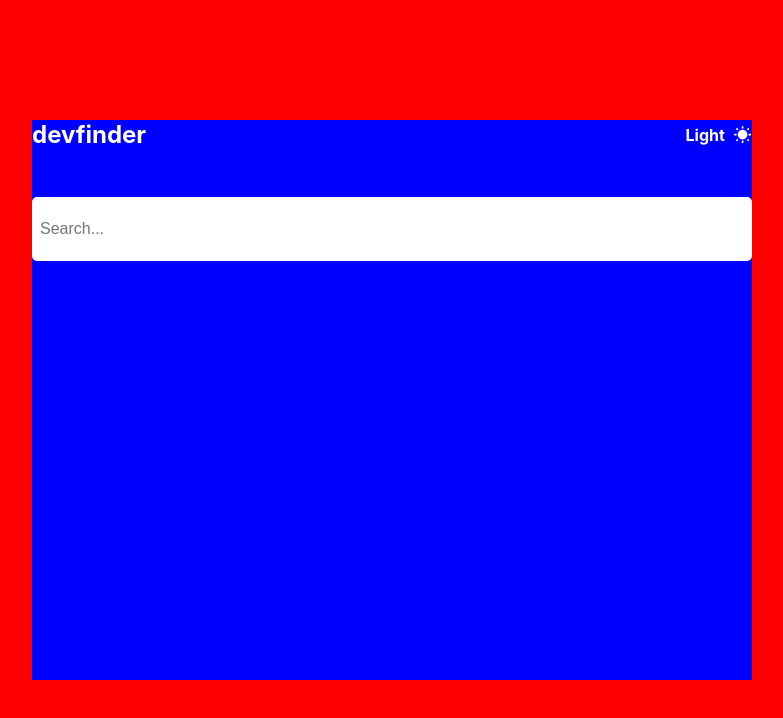
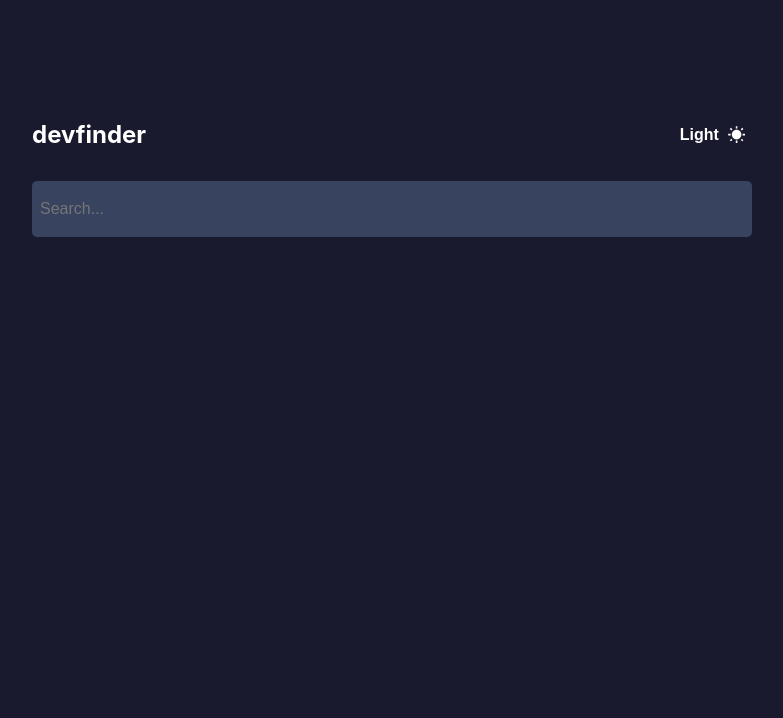
Before and after one commit to kylecalbert/user-search, a React (Create React App) app: page / in a window 1280 px wide. Shown: the top 718 px of the page, without its empty margins (248-1031 px from the left). Built offline with nearby package versions, Linux system fonts and the light colour scheme.

Commit message:
feature: dark mode feature added to app

```diff
--- a/src/App.js
+++ b/src/App.js
@@ -1,17 +1,19 @@
 import React, { useState } from 'react';
 import { QueryClient, QueryClientProvider } from '@tanstack/react-query';
-
 import { AppContainer } from './App.styled';
 import { UserSearch } from './Components/UserSearch/UserSearch';
+import { ThemeProvider } from './Components/ThemeContext/ThemeContext';
 function App() {
   const client = new QueryClient();
 
   return (
-    <AppContainer className="App">
-      <QueryClientProvider client={client}>
-        <UserSearch />
-      </QueryClientProvider>
-    </AppContainer>
+    <ThemeProvider>
+      <AppContainer className="App">
+        <QueryClientProvider client={client}>
+          <UserSearch />
+        </QueryClientProvider>
+      </AppContainer>
+    </ThemeProvider>
   );
 }
 
--- a/src/App.styled.js
+++ b/src/App.styled.js
@@ -6,13 +6,12 @@ export const AppContainer = styled.div`
   flex-direction: column;
   align-items: center;
   justify-content: center;
-  background-color: red;
+  background-color: ${(props) => props.theme.background};
 
   height: 100vh;
   width: 100vw;
 
   @media (max-width: 768px) {
-    background-color: red;
     height: 100%;
 
     align-items: center;
--- a/src/Components/Searchbar/Searchbar.styled.js
+++ b/src/Components/Searchbar/Searchbar.styled.js
@@ -3,7 +3,6 @@ import styled from 'styled-components';
 export const StyledSearchContainer = styled.form`
   display: flex;
   align-items: center;
-  background-color: #f5f5f5;
 
   border-radius: 10px;
 
@@ -15,7 +14,10 @@ export const StyledSearchInput = styled.input`
   outline: none;
   font-size: 16px;
   width: 100%;
-  height: 3rem;
+  height: 2.5rem;
+
+  background-color: ${(props) => props.theme.backgroundSecondary};
+  color: ${(props) => props.theme.text};
   border-radius: 5px;
   padding: 0.5rem;
 `;
--- a/src/Components/Text/Text.js
+++ b/src/Components/Text/Text.js
@@ -3,7 +3,7 @@ import styled from 'styled-components';
 
 import { darkModeColors } from '../../constants/colors';
 const StyledText = styled.div`
-  color: ${(props) => props.color || darkModeColors.textPrimary};
+  color: ${(props) => props.theme.text};
   font-size: ${(props) => props.size || '1rem'};
   font-weight: ${(props) => props.fontWeight || 'bold'};
   margin: ${(props) => props.margin || '0'};
--- /dev/null
+++ b/src/Components/ThemeContext/ThemeContext.js
@@ -0,0 +1,38 @@
+// ThemeContext.js
+import React, { createContext, useContext, useState } from 'react';
+import { QueryClient, QueryClientProvider } from '@tanstack/react-query';
+import { ThemeProvider as StyledThemeProvider } from 'styled-components';
+
+const ThemeContext = createContext();
+
+export const useTheme = () => {
+  return useContext(ThemeContext);
+};
+
+export const ThemeProvider = ({ children }) => {
+  const [theme, setTheme] = useState('dark');
+  const isDarkTheme = theme === 'dark';
+  const darkTheme = {
+    background: '#1a1a2e',
+    backgroundSecondary: '#37435f',
+    text: '#ffffff',
+  };
+
+  const lightTheme = {
+    background: '#f0f8ff',
+    backgroundSecondary: '#ffffff',
+    text: '#1a1a2e',
+  };
+
+  const toggleTheme = () => {
+    setTheme(isDarkTheme ? 'light' : 'dark');
+  };
+
+  return (
+    <ThemeContext.Provider value={{ theme, toggleTheme }}>
+      <StyledThemeProvider theme={isDarkTheme ? darkTheme : lightTheme}>
+        {children}
+      </StyledThemeProvider>
+    </ThemeContext.Provider>
+  );
+};
--- a/src/Components/UserSearch/UserSearch.js
+++ b/src/Components/UserSearch/UserSearch.js
@@ -7,8 +7,8 @@ import { Header } from '../Header/Header';
 export const StyledContainer = styled.div`
   width: 45rem;
   height: 35rem;
-  background-color: blue;
 
+  background-color: ${(props) => props.theme.background};
   display: flex;
   flex-direction: column;
   align-items: center;
@@ -20,7 +20,6 @@ export const UserSearch = () => {
   return (
     <StyledContainer>
       <Header />
-
       <SearchBar
         onSearch={(searchTerm) => {
           setUsername(searchTerm);
--- a/src/Components/header/header.js
+++ b/src/Components/header/header.js
@@ -2,19 +2,29 @@ import React from 'react';
 import styled from 'styled-components';
 import { Text } from '../Text/Text';
 import { IoMdSunny } from 'react-icons/io';
+import { FaMoon } from 'react-icons/fa';
+
+import { useTheme } from '../ThemeContext/ThemeContext';
 
 export const HeaderContainer = styled.div`
   display: flex;
   width: 100%;
   justify-content: space-between;
-  margin-bottom: 3rem;
+  margin-bottom: 2rem;
 `;
 
-export const RightContainer = styled.div`
+export const RightContainer = styled.button`
   display: flex;
   align-items: center;
   justify-content: center;
   justify-content: space-evenly;
+  background: none;
+  border: none;
+  transition: background-color 0.3s;
+
+  &:hover {
+    background-color: rgba(255, 255, 255, 0.1);
+  }
 
   & > *:first-child {
     margin-right: 0.5rem;
@@ -26,17 +36,21 @@ export const IconContainer = styled.div`
   align-items: center;
   justify-content: center;
   font-size: 1.2rem;
-  color: white;
+  color: ${(props) => props.theme.text};
 `;
 
 export const Header = () => {
+  const { theme, toggleTheme } = useTheme();
+
   return (
     <HeaderContainer>
-      <Text size="1.5rem">devfinder</Text>
-      <RightContainer>
-        <Text>Light</Text>
+      <Text color={theme.text} size="1.5rem">
+        devfinder
+      </Text>
+      <RightContainer onClick={toggleTheme}>
+        <Text color={theme.text}>{theme === 'dark' ? 'Light' : 'Dark'}</Text>
         <IconContainer>
-          <IoMdSunny />
+          {theme === 'dark' ? <IoMdSunny /> : <FaMoon />}
         </IconContainer>
       </RightContainer>
     </HeaderContainer>
```
